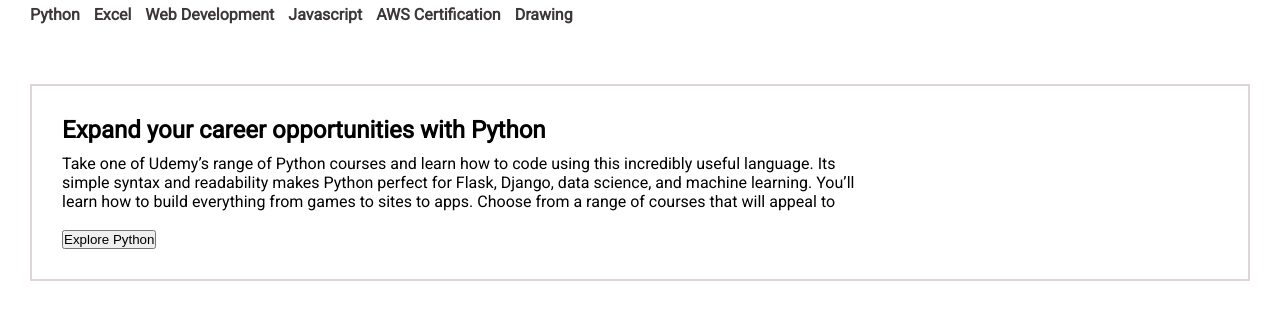
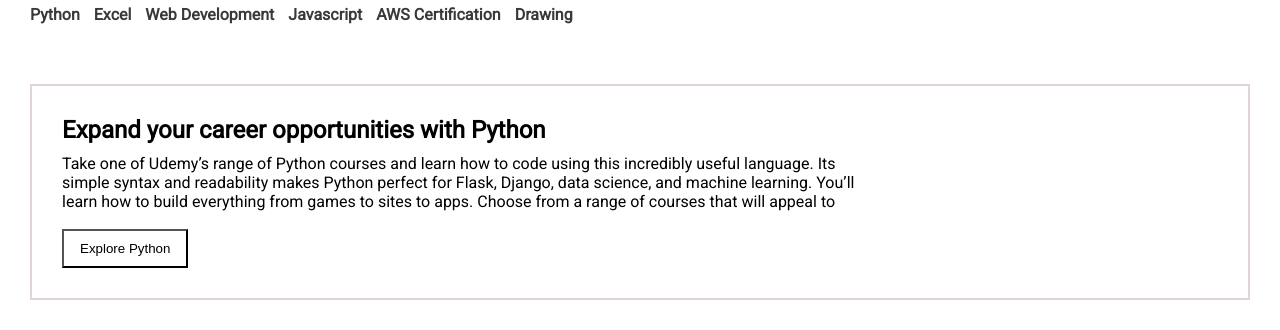
Before and after one commit to iPresh/cloned-udemy, a plain HTML site: page index.html in a window 1280 px wide. Shown: the part 634-964 px from the top of the page. Drawn offline with Linux system fonts and the light colour scheme.

Commit message:
added button

```diff
--- a/index.html
+++ b/index.html
@@ -74,12 +74,10 @@
             <br> learn how to build everything from games to sites to apps. Choose from a range of courses that will appeal to
             </p>
 
-            <div class="btn-one">
-                <button> Explore Python </button>
+            <div>
+                <button class="btn-one"> Explore Python </button>
             </div>
         </div>
-
-
 
 
     </section>
--- a/style.css
+++ b/style.css
@@ -171,3 +171,8 @@ a {
 .blurb {
     padding: 30px;
 }
+
+.btn-one{
+    background-color: white;
+    padding: 10px 16px;
+}
```
